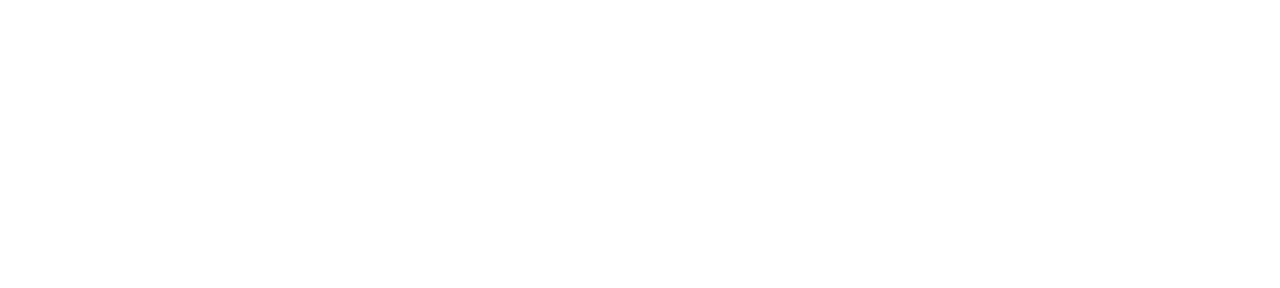
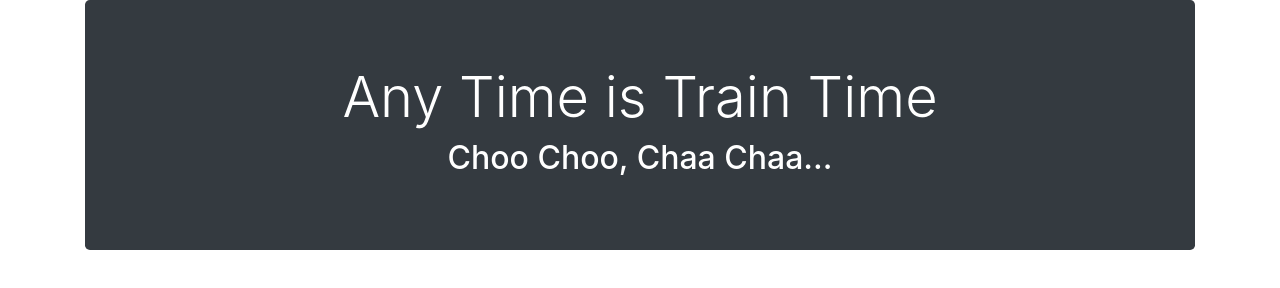
Before and after one commit to jragno918/trainSchedule, a plain HTML site: page index.html in a window 1280 px wide. Drawn offline with nearby package versions, Linux system fonts and the light colour scheme.

Commit message:
Jumbotron added

```diff
--- a/index.html
+++ b/index.html
@@ -16,6 +16,19 @@
 </head>
 <body>
 
+    <div class="container">
+
+        <div class="row">
+            <div class="col-sm-12">
+                <div class="jumbotron bg-dark text-white text-center">
+                    <h1 class="display-4">Any Time is Train Time</h1>
+                    <h2>Choo Choo, Chaa Chaa...</h2>
+                </div>
+            </div> <!-- end of column -->
+        </div> <!-- end of row -->
+
+    </div> <!-- end of container -->
+
     <!-- JS Libraries -->
 
     <!-- JQuery -->
```
